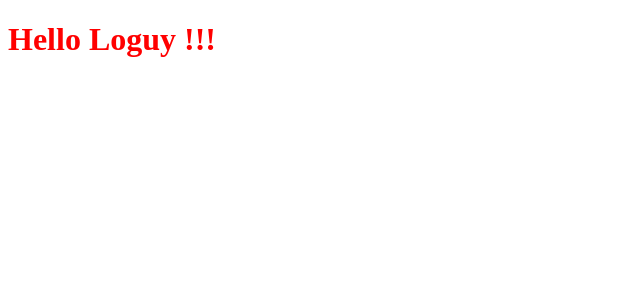
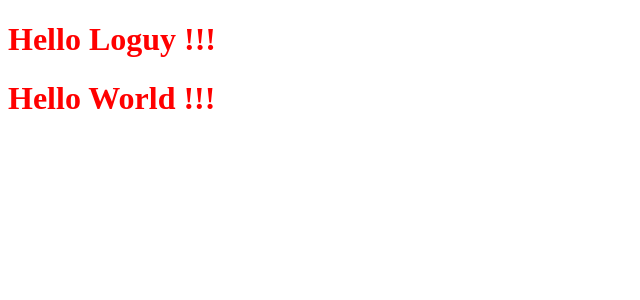
Before and after one commit to YuriyLaznyuk/Loguy, a React app: page / in a window 1280 px wide. Shown: the top 300 px of the page, without its empty margins (0-640 px from the left). Built offline with nearby package versions, Linux system fonts and the light colour scheme.

Commit message:
added hello

```diff
--- a/src/App.tsx
+++ b/src/App.tsx
@@ -5,6 +5,7 @@ const App = (): ReactElement => {
 	return (
 		<div>
 			<h1 className='app'>Hello Loguy !!!</h1>
+			<h1 className='app'>Hello World !!!</h1>
 		</div>
 	);
 };
```
